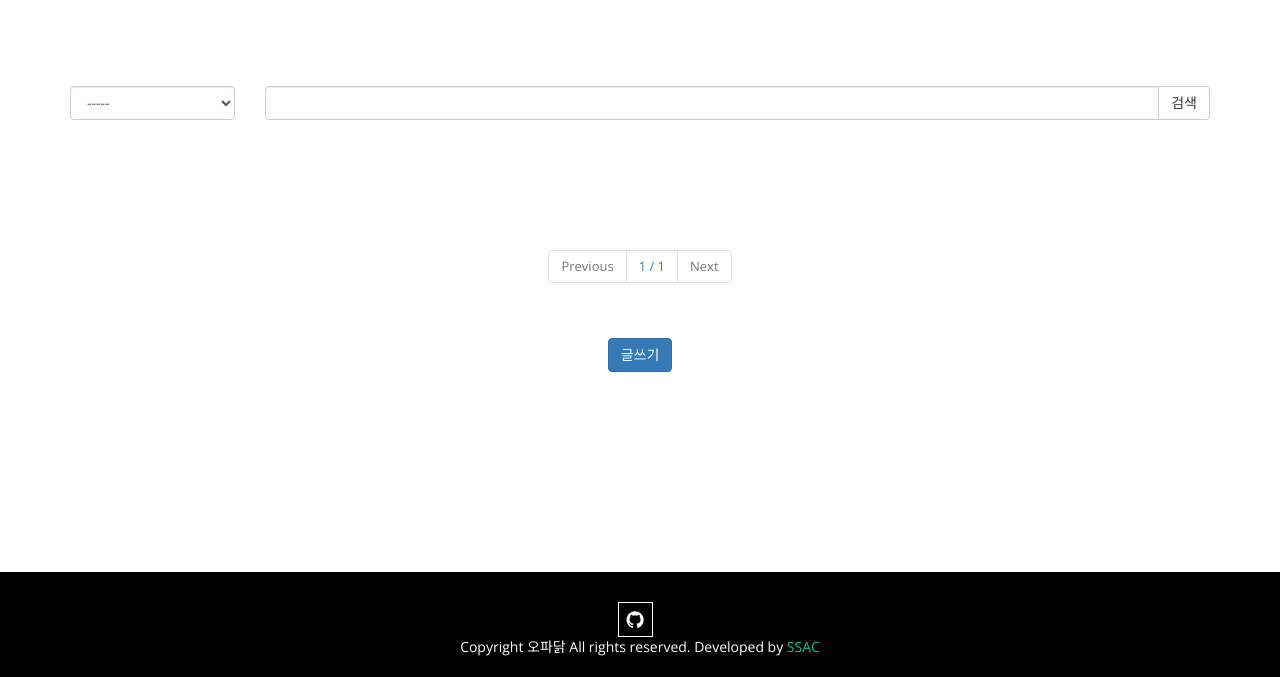
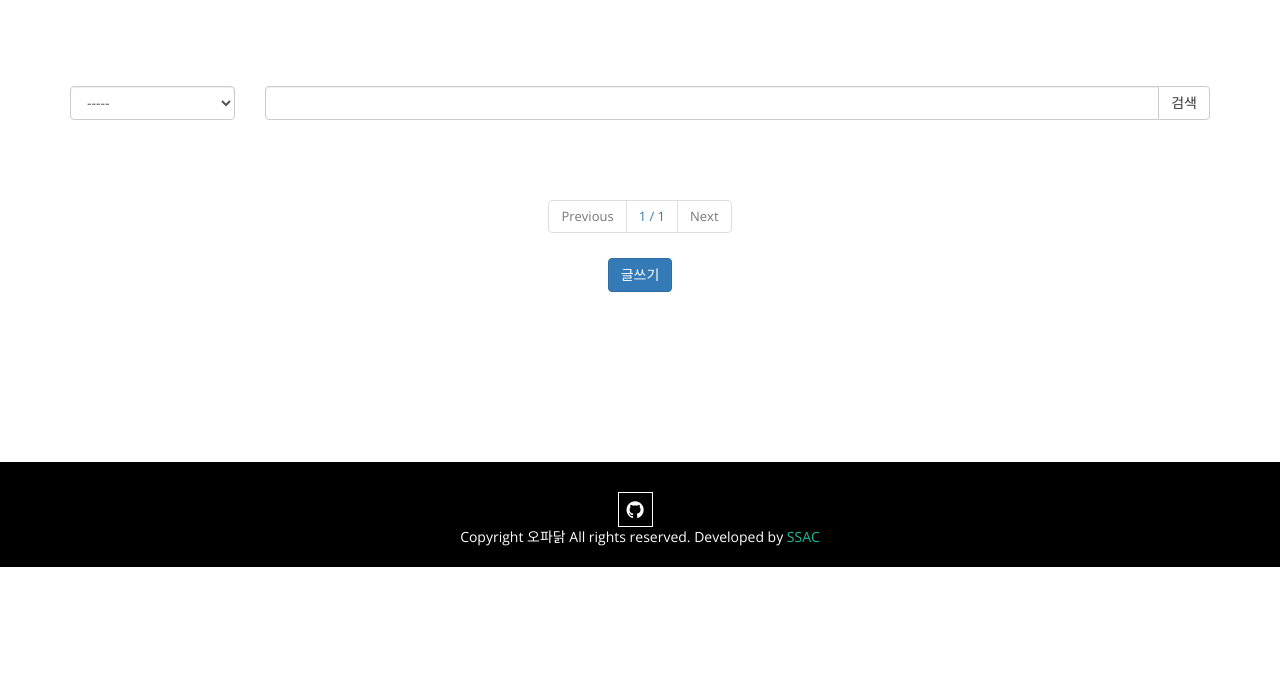
Before and after one commit to tyeong2/SSAC_final, a Django app: page /board/list/ in a window 1280 px wide. Shown: the part 403-1080 px from the top of the page. After the commit the page ends 970 px from the top, so only its background shows below. Run offline with Django 3.2, Linux system fonts and the light colour scheme; data that the repository does not hold is empty; some libraries are stand-ins or nearby versions.

Commit message:
board-list css 수정

```diff
--- a/board/static/css/style.css
+++ b/board/static/css/style.css
@@ -1560,12 +1560,6 @@ a.carousel-control.right>span {
   width: 100%;
 }
 
-.board-list .search .feedback {
-  display: block;
-  margin-top: 25px;
-  text-align: center;
-}
-
 .board-list .page {
   padding: 60px 0 60px;
   display: block;
@@ -1574,15 +1568,11 @@ a.carousel-control.right>span {
 
 .board-list .page {
   display: block;
-  margin-top: 50px;
-}
-
-.board-list .page .page-button{
-  text-align: center;
-}
-
-.board-list .page .page-button button{
-  margin: 30px;
+  margin: 0px;
+}
+
+.board-list .page .page-button {
+  text-align: center;
 }
 
 /*
```
